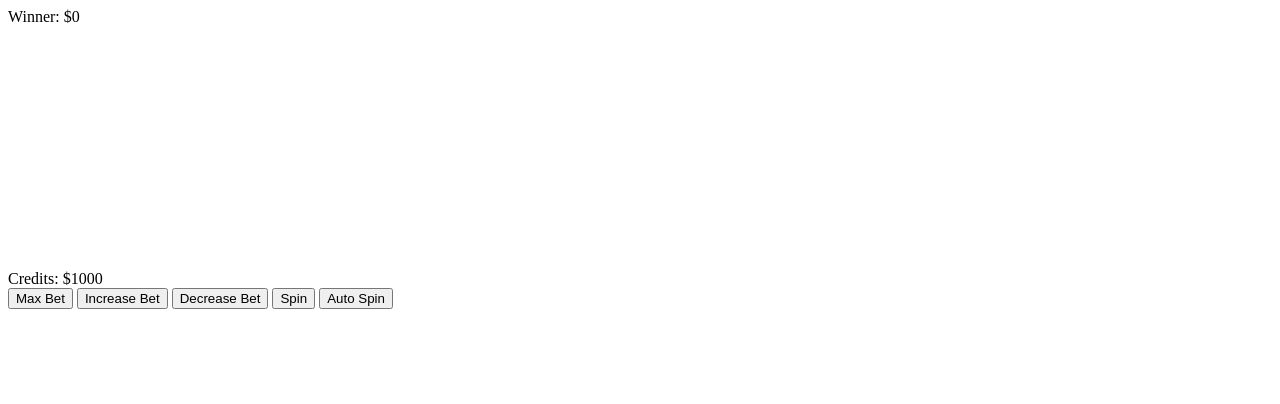
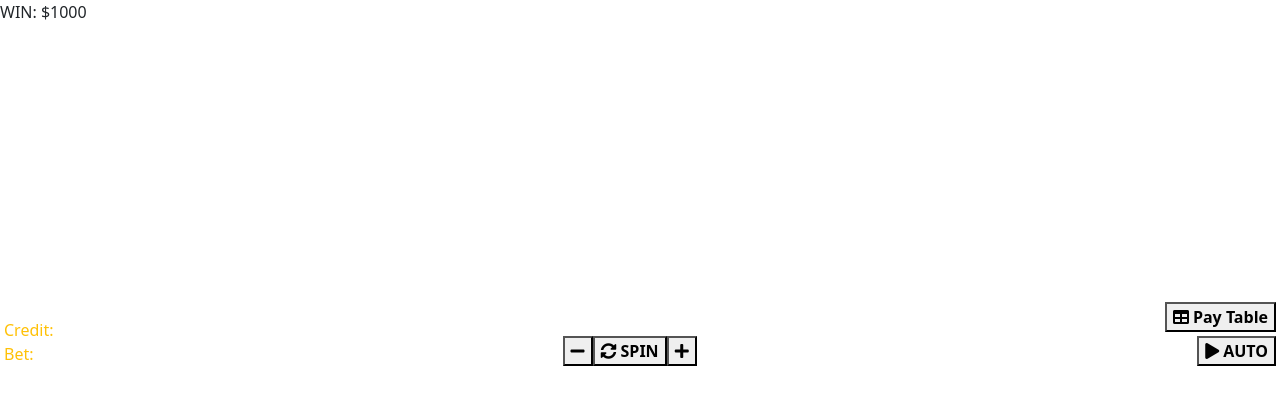
Before and after one commit to n1md7/slot-game, a website with bundled scripts: page index.html in a window 1280 px wide. Built offline with nearby package versions, Linux system fonts and the light colour scheme.

Commit message:
chore: basic UI design

```diff
--- a/css/style.css
+++ b/css/style.css
@@ -1,34 +1,46 @@
+:root {
+  --btn-bg: #313030;
+  --btn-color: white;
+  --btn-border: solid 4px white;
+}
+
 .blink {
-  animation: blink 0.4s infinite alternate;
-  -webkit-animation: blink 0.4s infinite alternate;
+  animation: blink 0.3s infinite alternate;
+  -webkit-animation: blink 0.3s infinite alternate;
 }
 
 @keyframes blink {
   to {
-    background: #c3ad00;
+    background: white;
+    color: #dfd19a;
   }
 }
 
 @-webkit-keyframes blink {
   to {
-    background: #c3ad00;
+    background: black;
+    color: gold;
   }
 }
 
 * {
   box-sizing: border-box;
-  font-family: Arial, sans-serif;
+  font-family: 'Black Ops One', sans-serif;
 }
 
 
 body {
-  background: url("../img/background.webp");
+  background-image: url("../img/background.webp");
   width: 100vw;
   height: 100vh;
   backdrop-filter: blur(6px);
   display: flex;
   justify-content: center;
   align-items: center;
+  background-repeat: no-repeat;
+  background-attachment: fixed;
+  background-size: cover;
+  background-position: center;
 }
 
 .gold {
@@ -65,74 +77,61 @@ div.modal-header {
 }
 
 #slot {
-  border: 2px solid #2b2b2b;
-  margin: 20px 0;
+  border: 4px solid white;
   max-width: 100%;
   height: auto;
   box-sizing: content-box;
+  border-radius: 40px;
 }
 
 .winner-display {
   color: #FFD700;
-  font-size: 24px;
+  font-size: 28px;
+  border-radius: 20px;
+  border: 4px solid white;
   font-weight: bold;
-  margin-bottom: 10px;
+  padding: 4px 8px;
 }
 
-.credits-display {
-  color: #00FF00;
-  font-size: 20px;
-  margin-top: 10px;
+#spin {
+  background-color: var(--btn-bg);
+  color: var(--btn-color);
+  border: var(--btn-border);
+  border-radius: 40px;
+  padding: 16px;
+  font-size: 24px;
+  cursor: pointer;
 }
 
-.controls {
-  display: flex;
-  justify-content: center;
-  margin-top: 15px;
+.bet-action-btn {
+  border-radius: 50%;
+  border: var(--btn-border);
+  background-color: var(--btn-bg);
+  color: var(--btn-color);
 }
 
-.control-btn {
-  background-color: #007BFF;
-  color: white;
-  border: none;
-  padding: 10px 20px;
-  font-size: 18px;
-  margin: 0 10px;
-  border-radius: 5px;
+#auto-spin, #pay-table {
+  background-color: var(--btn-bg);
+  color: var(--btn-color);
+  border: var(--btn-border);
+  border-radius: 40px;
+  padding: 4px 8px;
+  font-size: 13px;
   cursor: pointer;
-  transition: background-color 0.3s ease;
 }
 
-.control-btn:hover {
-  background-color: #0056b3;
+.controls .left {
+  font-size: 20px;
 }
 
-/* Responsive adjustments */
-@media (max-width: 768px) {
-  #slot {
-    width: 100%;
-    height: auto;
-  }
-
-  .control-btn {
-    padding: 8px 12px;
-    font-size: 16px;
-    margin: 0 5px;
-  }
-
-  .winner-display, .credits-display {
-    font-size: 18px;
-  }
+.controls .middle {
+  width: 200px;
 }
 
-@media (max-width: 480px) {
-  .control-btn {
-    padding: 6px 8px;
-    font-size: 14px;
-    margin: 0 2px;
-  }
+button:hover {
+  background-color: gold!important;
+}
 
-  .winner-display, .credits-display {
-    font-size: 16px;
-  }
+button:active {
+  background-color: #afaeae!important;
 }
--- a/index.html
+++ b/index.html
@@ -3,36 +3,56 @@
 <head>
   <meta charset="utf-8" />
   <meta name="theme-color" content="#000000" />
-  <meta name="viewport" content="width=480,initial-scale=1, maximum-scale=1" />
-  <title>SlotMachine</title>
+<!--  <meta name="viewport" content="width=480,initial-scale=1, maximum-scale=1" />-->
+  <meta name="viewport" content="width=device-width, initial-scale=1">
+  <title>Slot Machine</title>
   <link rel="icon" href="./img/BAR.png" />
+  <link rel="stylesheet" href="https://cdn.jsdelivr.net/npm/bootstrap@5.3.3/dist/css/bootstrap.min.css">
   <link rel="stylesheet" href="https://use.fontawesome.com/releases/v5.7.2/css/all.css" />
   <link rel="stylesheet" type="text/css" href="./css/style.css" />
+  <link rel="stylesheet" href="https://fonts.googleapis.com/css2?family=Black+Ops+One&family=Permanent+Marker&family=Roboto:ital,wght@1,300&display=swap" />
 </head>
 <body>
   <div class="game-container">
     <!-- Winner Display -->
-    <div class="winner-display">
-      <span id="winnerText">Winner: $0</span>
+    <div class="winner-display blink mb-3">
+      <span id="winnerText">WIN: $1000</span>
     </div>
 
     <!-- Canvas Placeholder -->
     <canvas id="slot" width="440" height="240"></canvas>
 
-    <!-- Credits Display -->
-    <div class="credits-display">
-      <span id="creditsText">Credits: $1000</span>
-    </div>
-
     <!-- Button Controls -->
-    <div class="controls">
-      <button class="control-btn" id="maxBetBtn">Max Bet</button>
-      <button class="control-btn" id="increaseBetBtn">Increase Bet</button>
-      <button class="control-btn" id="decreaseBetBtn">Decrease Bet</button>
-      <button class="control-btn" id="spin">Spin</button>
-      <button class="control-btn" id="auto">Auto Spin</button>
+    <div class="controls d-flex w-100 justify-content-between align-items-end px-1 mt-3">
+      <div class="text-warning left d-flex flex-column align-items-start justify-content-between h-100">
+        <span>Credit: <span class="credit text-white">$400</span></span>
+        <span>Bet:<span class="bet text-white"> $10</span></span>
+      </div>
+      <div class="middle d-flex align-items-end justify-content-between">
+        <button id="minus-bet" class="bet-action-btn">
+          <i class="fas fa-minus"></i>
+        </button>
+        <button class="align-items-center d-flex gap-1" id="spin">
+          <i class="fas fa-sync-alt"></i>
+          <b>SPIN</b>
+        </button>
+        <button id="plus-bet" class="bet-action-btn">
+          <i class="fas fa-plus"></i>
+        </button>
+      </div>
+      <div class="right d-flex flex-column align-items-end justify-content-between gap-1">
+        <button class="align-items-center d-flex gap-1" id="pay-table">
+          <i class="fas fa-table"></i>
+          <b>Pay Table</b>
+        </button>
+        <button class="align-items-center control-btn d-flex gap-1" id="auto-spin">
+          <i class="fas fa-play"></i>
+          <b>AUTO</b>
+        </button>
+      </div>
     </div>
   </div>
+  <script src="https://cdn.jsdelivr.net/npm/bootstrap@5.3.3/dist/js/bootstrap.bundle.min.js"></script>
   <script type="module" src="./js/main.mjs"></script>
 </body>
 </html>
--- a/js/main.mjs
+++ b/js/main.mjs
@@ -51,7 +51,7 @@ assetLoader.onLoadFinish((assets) => {
     mode: ModeRandom,
     color: {
       background: '#313030',
-      border: '#2b2b2b',
+      border: '#FFFFFF',
     },
     reel: {
       rows: 3,
```
